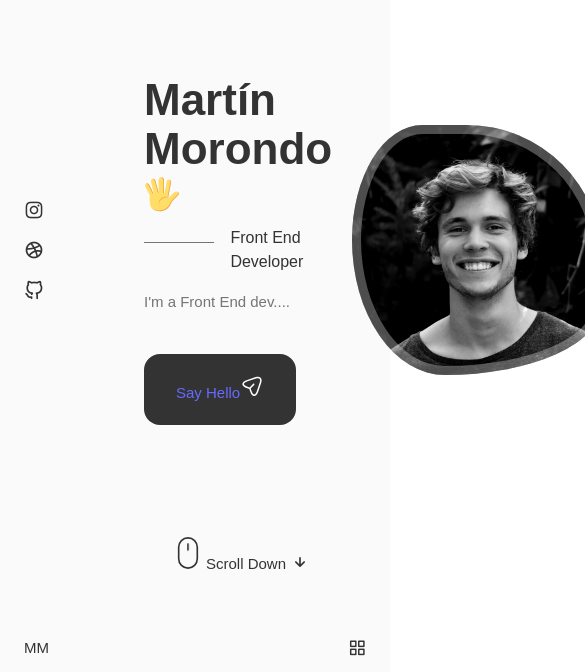
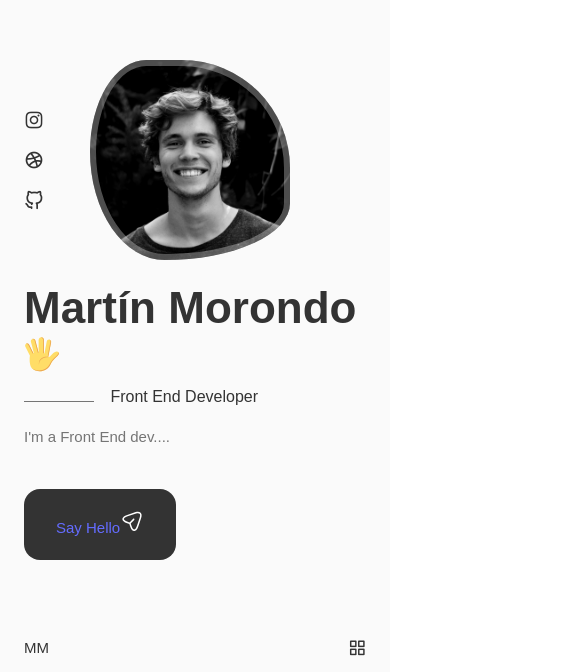
Before and after one commit to martinmorondo/portfolio-con-react, a React (Vite) app: page / in a window 390 px wide. Shown: the part 172-844 px from the top of the page, 585 px wide, since content can reach past the window. Built offline with nearby package versions, Linux system fonts and the light colour scheme.

Commit message:
I added a media querie for devices up to 768px and added styles

```diff
--- a/src/components/home/home.css
+++ b/src/components/home/home.css
@@ -146,7 +146,40 @@
     .home-img {
         width: 250px;
         height: 250px;
+        box-shadow: inset 0 0 0 8px rgb(255 255 255 / 30%);
+    }
+
+    .home-scroll {
+        margin-left: 7.5rem;
     }
 }
 
+@media screen and (max-width: 768px) {
+    .home-content {
+        grid-template-columns: 0.5fr 3fr;
+        padding-top: 3.5rem;
+    }
+
+    .home-img {
+        order: initial;
+        justify-self: initial;
+    }
+
+    .home-data
+    {
+        grid-column: 1/3;
+    }
+
+    .home-img {
+        box-shadow: inset 0 0 0 6px rgb(255 255 255 / 30%);
+        width: 200px;
+        height: 200px;
+    }
+
+    .home-scroll {
+        display: none;
+    }
+
+
+}
 /* 45:00  */
```
